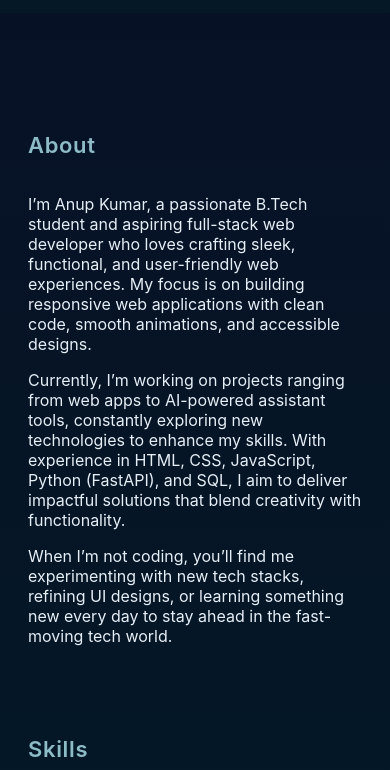
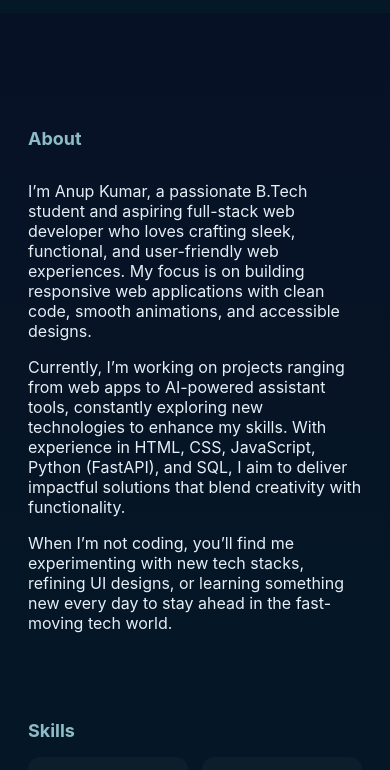
Before and after one commit to kumaranup2k2/Resume, a plain HTML site: page index.html in a window 390 px wide. Shown: the part 831-1601 px from the top of the page. Drawn offline with Linux system fonts and the light colour scheme.

Commit message:
css updated

```diff
--- a/style.css
+++ b/style.css
@@ -198,26 +198,14 @@ html, body {
 
 /* About */
 .section-title {
-  font-size: 22px;          /* Slightly bigger for better emphasis */
-  margin-bottom: 20px;
+  font-size: 18px;
+  margin-bottom: 16px;
   color: var(--accent);
-  font-weight: 600;         /* Make title a bit bolder */
-  letter-spacing: 0.03em;   /* Subtle letter spacing for readability */
 }
-
 .about-grid {
   display: grid;
-  grid-template-columns: 1fr 300px;
-  gap: 24px;                /* Slightly more gap for better breathing space */
-  align-items: start;       /* Align items to the top */
-}
-
-/* Make it responsive for smaller screens */
-@media (max-width: 768px) {
-  .about-grid {
-    grid-template-columns: 1fr;  /* Single column on tablets and smaller */
-    gap: 16px;
-  }
+  /* grid-template-columns: 1fr 300px;
+  gap: 20px; */
 }
 
 /* Skills */
```
